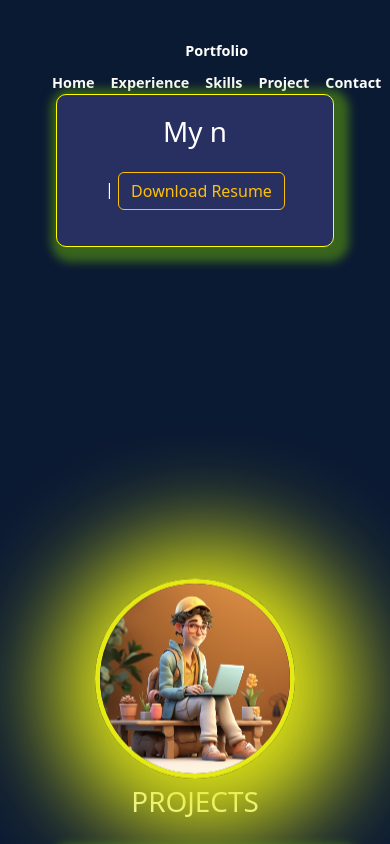
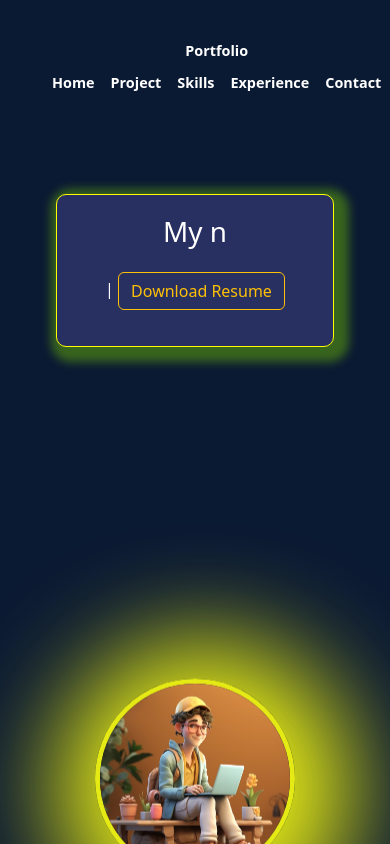
Before and after one commit to TejasJore33/Portfolio, a React (Vite) app: page / in a window 390 px wide. Shown: the top 844 px of the page. Built offline with nearby package versions, Linux system fonts and the light colour scheme.

Commit message:
Updating the Navbar and index.css

```diff
--- a/src/components/Navbar.jsx
+++ b/src/components/Navbar.jsx
@@ -7,9 +7,9 @@ const Navbar = () => {
         <div className="left nav_items">Portfolio</div>
         <div className="right">
           <a href="#home" className="nav_items" aria-label="Go to Home Section">Home</a>
+          <a href="#projects" className="nav_items" aria-label="Go to Projects Section">Project</a>
+          <a href="#skills" className="nav_items" aria-label="Go to Skills Section">Skills</a>
           <a href="#experience" className="nav_items" aria-label="Go to Experience Section">Experience</a>
-          <a href="#skills" className="nav_items" aria-label="Go to Skills Section">Skills</a>
-          <a href="#projects" className="nav_items" aria-label="Go to Projects Section">Project</a>
           <a href="#contact" className="nav_items" aria-label="Go to Contact Section">Contact</a>
         </div>
       </div>
--- a/src/index.css
+++ b/src/index.css
@@ -99,7 +99,7 @@ a {
 
 .ex-items {
   display: flex;
-  justify-content: space-evenly;
+  justify-content:center;
   background-color: var(--bg-color);
   margin: 20px;
   align-items: center;
@@ -223,14 +223,25 @@ a {
   box-shadow: var(--box-shadow);
 }
 
-/* Media Queries for Mobile Compatibility */
+/* Responsive Design */
 @media only screen and (max-width: 1024px) {
   .home {
     flex-direction: column; /* Stack home sections on tablets */
+    align-items: center; /* Ensure home sections are centered */
+    text-align: center; /* Center text inside the home section */
   }
 
   .home .left {
     width: 90%; /* Adjust width for smaller screens */
+    margin-bottom: 20px; /* Add spacing below the left section */
+    padding: 20px; /* Adjust padding for better spacing */
+  }
+
+  .home .right {
+    width: 90%; /* Adjust width for smaller screens */
+    display: flex;
+    justify-content: center; /* Center the image */
+    align-items: center;
   }
 
   .nav_bar {
@@ -246,10 +257,12 @@ a {
   .ex-items {
     flex-direction: column; /* Stack items in the experience section */
     width: 90%; /* Adjust width */
+    margin: 0 auto; /* Center experience items */
   }
 
   .skills .items .item {
     width: calc(50% - 40px); /* Adjust items to fit two columns */
+    margin-bottom: 20px; /* Add spacing between items */
   }
 
   .contact-icon .items {
@@ -264,12 +277,22 @@ a {
 
 @media only screen and (max-width: 768px) {
   .home {
-    flex-direction: column; /* Stack home sections on mobile */
+    flex-direction: column;
+    margin-top: 100px;/* Stack home sections on mobile */
+    align-items: center; /* Center content */
   }
 
   .home .left {
     width: 90%; /* Adjust left section for mobile */
     margin-bottom: 20px; /* Add spacing between sections */
+    padding: 20px;
+  }
+
+  .home .right {
+    width: 90%; /* Adjust right section for mobile */
+    display: flex;
+    justify-content: center; /* Center image */
+    align-items: center;
   }
 
   .nav_bar .nav_items {
@@ -280,10 +303,12 @@ a {
   .ex-items {
     flex-direction: column; /* Stack experience items */
     width: 90%; /* Adjust width */
+    margin: 0 auto; /* Center experience items */
   }
 
   .skills .items .item {
     width: calc(50% - 40px); /* Adjust items to fit two columns */
+    margin-bottom: 20px; /* Add spacing between items */
   }
 
   .contact-icon .items {
```
